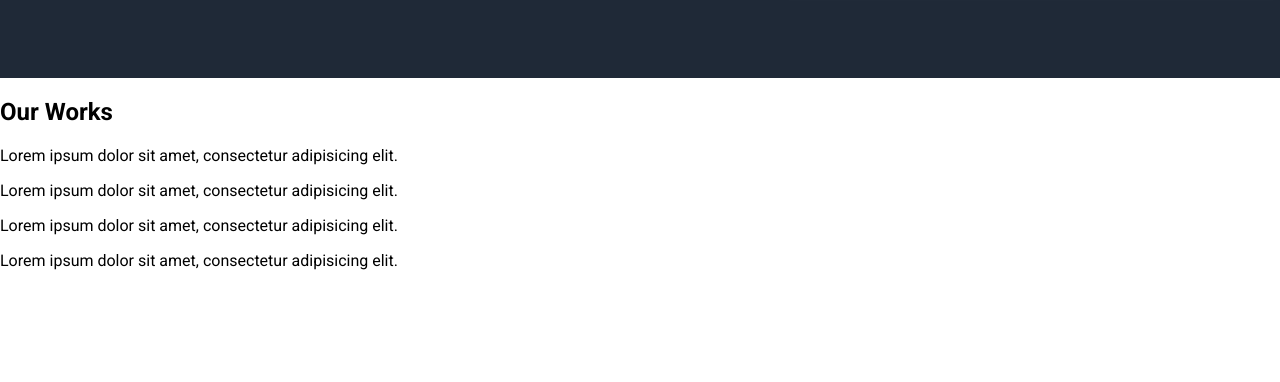
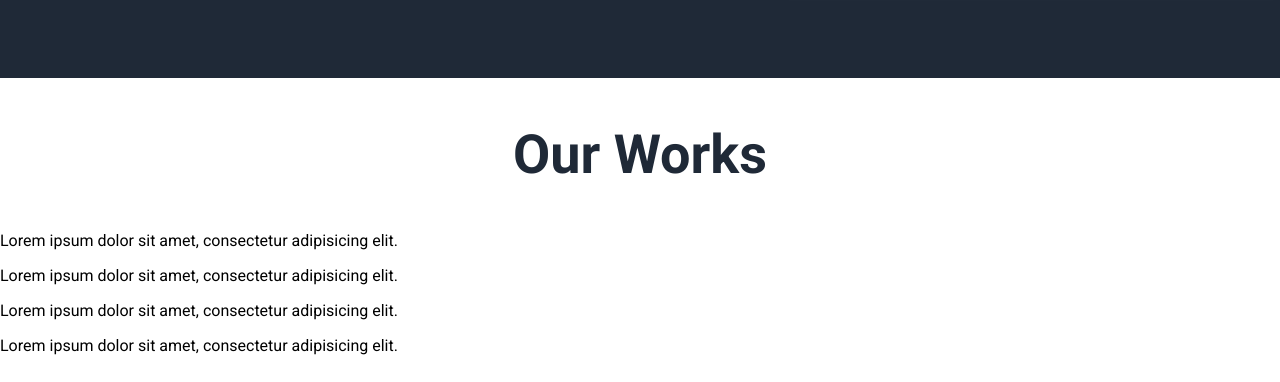
Before and after one commit to amirxb/car-landing-page, a plain HTML site: page index.html in a window 1280 px wide. Shown: the part 418-800 px from the top of the page. Drawn offline with Linux system fonts and the light colour scheme; a web font is replaced by a local one.

Commit message:
Add content header + styling

```diff
--- a/style.css
+++ b/style.css
@@ -81,3 +81,10 @@ button {
   background-color: #00bac4;
   border: none;
 }
+
+.information-text {
+  text-align: center;
+  font-size: 36px;
+  color: #1f2937;
+  font-weight: 900;
+}
```
